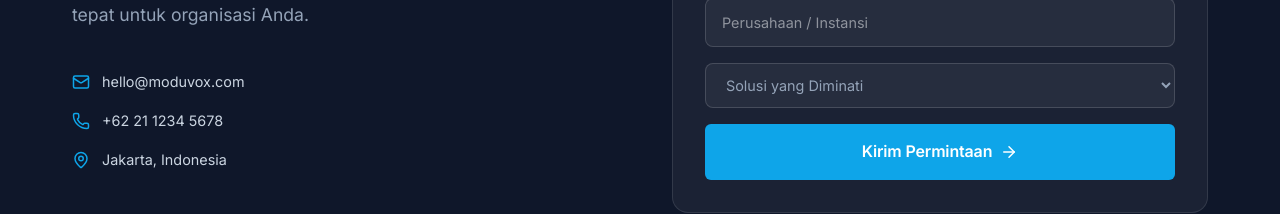
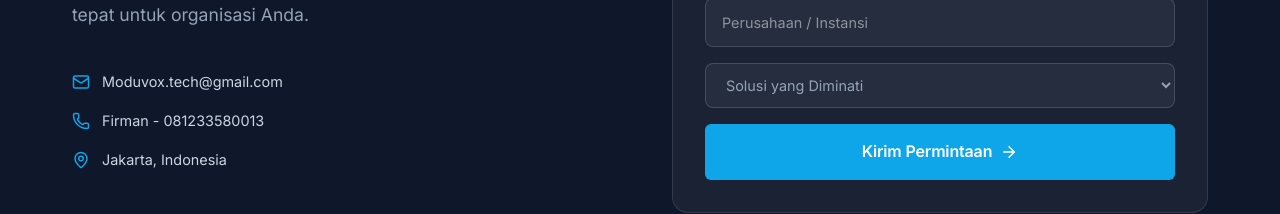
Before and after one commit to IT-DP-TASPEN/moduvox, a React (Vite) app: page / in a window 1280 px wide. Shown: the part 6601-6815 px from the top of the page. Built offline with nearby package versions, Linux system fonts and the light colour scheme.

Commit message:
feat: add UserSeeder for test accounts and create Consultation UI component

```diff
--- a/src/components/home/Consultation.jsx
+++ b/src/components/home/Consultation.jsx
@@ -27,11 +27,11 @@ export default function Consultation() {
             <div style={{ display: 'flex', flexDirection: 'column', gap: '1rem' }}>
               <div style={{ display: 'flex', alignItems: 'center', gap: '0.75rem', color: '#CBD5E1' }}>
                 <Mail size={18} color="#0EA5E9" />
-                <span style={{ fontSize: '0.9rem' }}>hello@moduvox.com</span>
+                <span style={{ fontSize: '0.9rem' }}>Moduvox.tech@gmail.com</span>
               </div>
               <div style={{ display: 'flex', alignItems: 'center', gap: '0.75rem', color: '#CBD5E1' }}>
                 <Phone size={18} color="#0EA5E9" />
-                <span style={{ fontSize: '0.9rem' }}>+62 21 1234 5678</span>
+                <span style={{ fontSize: '0.9rem' }}>Firman - 081233580013</span>
               </div>
               <div style={{ display: 'flex', alignItems: 'center', gap: '0.75rem', color: '#CBD5E1' }}>
                 <MapPin size={18} color="#0EA5E9" />
```
Also changed, not shown: 1 other file (tests, documents, lock files or other folders).
